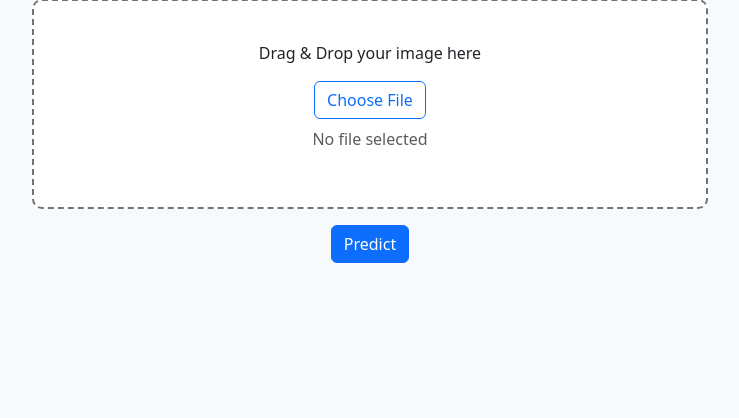
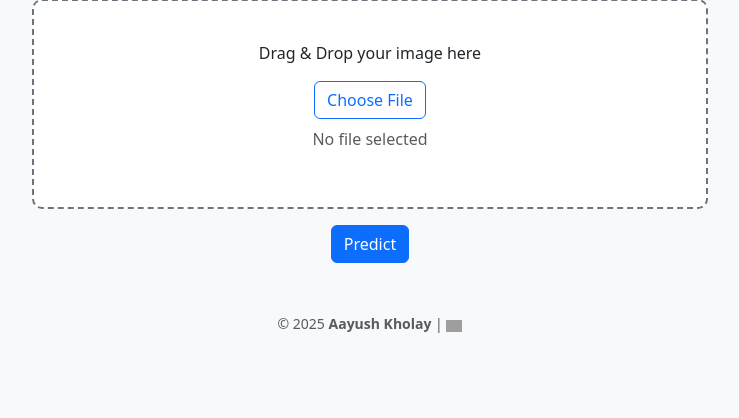
Before and after one commit to Kholay47/BreakHis-Classification-and-Prediction-Model, a Flask app: page / in a window 1280 px wide. Shown: the part 113-531 px from the top of the page, without its empty margins (270-1009 px from the left). Run offline with Flask 3, Linux system fonts and the light colour scheme; grey boxes are pictures that could not be loaded.

Commit message:
new commit

```diff
--- a/templates/index.html
+++ b/templates/index.html
@@ -144,3 +144,12 @@
   </script>
 </body>
 </html>
+<!-- Footer -->
+<footer class="text-center text-muted mt-5 mb-3">
+  <small>
+    &copy; 2025 <strong>Aayush Kholay</strong> |
+    <a href="https://github.com/Kholay47" target="_blank" style="text-decoration: none;">
+      <img src="https://cdn.jsdelivr.net/npm/simple-icons@v10/icons/github.svg" alt="GitHub" width="16" style="vertical-align: middle;">
+    </a>
+  </small>
+</footer>
```
